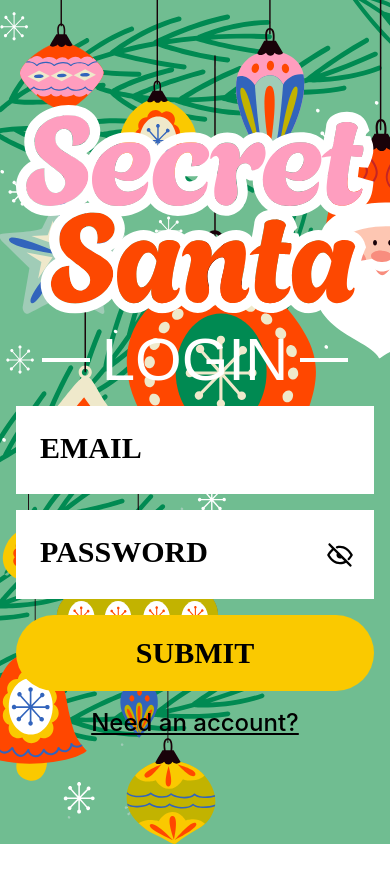
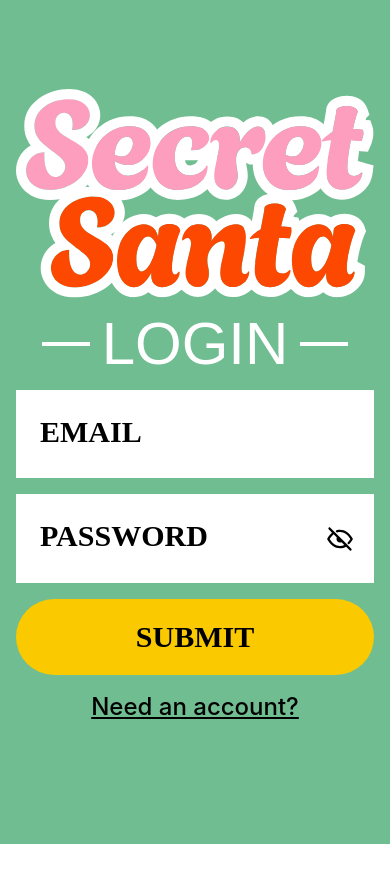
Before and after one commit to ccccchriz/advent-of-css-2023, a React (Vite) app: page / in a window 390 px wide. Shown: the top 882 px of the page. Built offline with nearby package versions, Linux system fonts and the light colour scheme.

Commit message:
styling fixes

```diff
--- a/src/components/Footer/Footer.tsx
+++ b/src/components/Footer/Footer.tsx
@@ -2,7 +2,7 @@ export default function Footer() {
   return (
     <>
       <footer className="min-h-[20rem] w-full grid place-items-center text-scotchMist dark:text-turquoiseGreen bg-acadia dark:bg-blackPearl pt-8 pb-4 gap-2 bottom-0 fixed -z-20">
-        <div className="grid place-items-center gap-2">
+        <div className="grid place-items-center gap-2 text-center">
           <img
             src="/website/logo__secret-santa--small.svg"
             alt=""
--- a/src/pages/authentication/Authentication.tsx
+++ b/src/pages/authentication/Authentication.tsx
@@ -6,7 +6,7 @@ type authProps = {
 
 export default function Authentication({ type }: authProps) {
   return (
-    <main className="w-full min-h-screen bg-[url('/website/bg__auth.svg')] bg-cover bg-no-repeat grid place-items-center bg-silverTree dark:bg-nileBlue">
+    <main className="w-full min-h-screen lg:bg-[url('/website/bg__auth.svg')] bg-cover bg-no-repeat grid place-items-center bg-silverTree dark:bg-nileBlue">
       <section className="grid place-items-center gap-4 w-full max-w-xl px-4">
         <h1 className="sr-only">Secret Santa</h1>
         <img src="/website/logo__secret-santa.svg" alt="" />
--- a/src/pages/authentication/authComponents.tsx
+++ b/src/pages/authentication/authComponents.tsx
@@ -17,7 +17,7 @@ export const authComponents = {
         </form>
         <a
           href=""
-          className="text-2xl font-sans underline font-medium  dark:text-white"
+          className="text-2xl font-sans underline font-medium  dark:text-white mb-8"
         >
           Need an account?
         </a>
```
